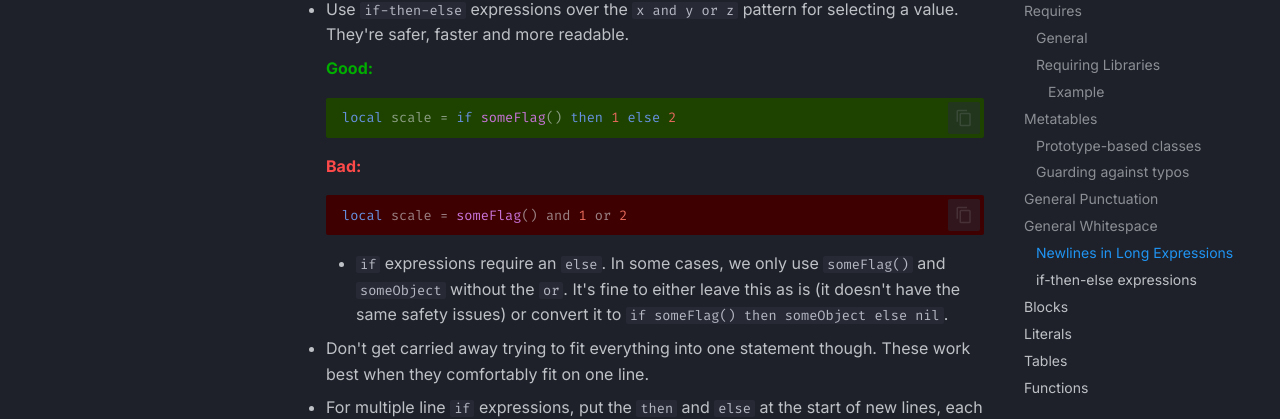
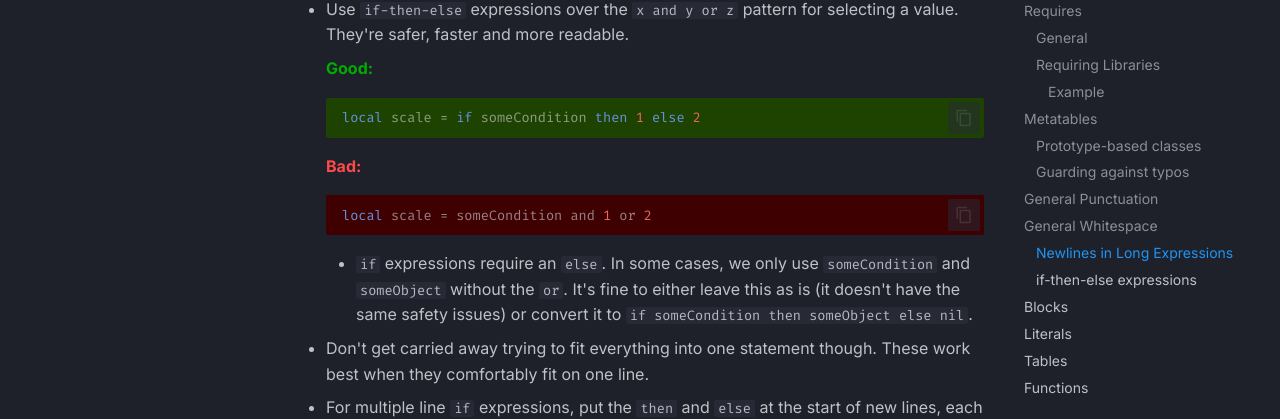
Before and after one commit to dgxo/dgxo.github.io, an MkDocs documentation site: the page built from docs/index.md, in a window 1280 px wide and 1400 px high, scrolled down 12829 px. Shown: the part 151-570 px from the top of the window. Built offline with MkDocs 1.6.1 and Material for MkDocs 9.7.7, drawn with Linux system fonts in a browser that asks for light colours; some of the changed text lies outside the part shown.

Commit message:
change flag to condition

````diff
--- a/docs/index.md
+++ b/docs/index.md
@@ -497,13 +497,13 @@ Foo.munt()
 - Use `if-then-else` expressions over the `x and y or z` pattern for selecting a value. They're safer, faster and more readable.
     <p class="style-good">Good:</p>
     ```lua
-    local scale = if someFlag() then 1 else 2
+    local scale = if someCondition then 1 else 2
     ```
     <p class="style-bad">Bad:</p>
     ```lua
-    local scale = someFlag() and 1 or 2
+    local scale = someCondition and 1 or 2
     ```
-    - `if` expressions require an `else`. In some cases, we only use `someFlag()` and `someObject` without the `or`. It's fine to either leave this as is (it doesn't have the same safety issues) or convert it to `if someFlag() then someObject else nil`.
+    - `if` expressions require an `else`. In some cases, we only use `someCondition` and `someObject` without the `or`. It's fine to either leave this as is (it doesn't have the same safety issues) or convert it to `if someCondition then someObject else nil`.
 - Don't get carried away trying to fit everything into one statement though. These work best when they comfortably fit on one line.
 - For multiple line `if` expressions, put the `then` and `else` at the start of new lines, each indented once.
     <p class="style-good">Good:</p>
@@ -551,7 +551,7 @@ Foo.munt()
     <p class="style-good">Good:</p>
     ```lua
     local thing = makeSomething("Foo", {
-        OneChild = if someFlag()
+        OneChild = if someCondition
             then makeSomething("Bar", {
                 scale = 1,
             })
@@ -564,7 +564,7 @@ Foo.munt()
     <p class="style-bad">Bad:</p>
     ```lua
     local thing = makeSomething("Foo", {
-        OneChild = if someFlag() then
+        OneChild = if someCondition then
             makeSomething("Bar", {
                 scale = 1,
             })
@@ -576,7 +576,7 @@ Foo.munt()
     })
 
     local thing = makeSomething("Foo", {
-        OneChild = if someFlag() then makeSomething("Bar", {
+        OneChild = if someCondition then makeSomething("Bar", {
             scale = 1,
         }) else makeSomething("Bar", {
             scale = 2,
@@ -602,14 +602,14 @@ Foo.munt()
     - This is a tradeoff. It would be more consistent to put the second then on a newline indented again, but then you end up deeply indented, which isn't good.
 
     ```lua
-    local scale = if someFlag() then 1 elseif someOtherFlag() then 0.5 else 2
+    local scale = if someCondition then 1 elseif someOtherCondition then 0.5 else 2
 
     local thing = makeSomething("Foo", {
-        OneChild = if someFlag()
+        OneChild = if someCondition
             then makeSomething("Bar", {
                 scale = 1,
             })
-            elseif someOtherFlag() then makeSomething("Bar", {
+            elseif someOtherCondition then makeSomething("Bar", {
                 scale = 0.5,
             })
             else makeSomething("Bar", {
````
